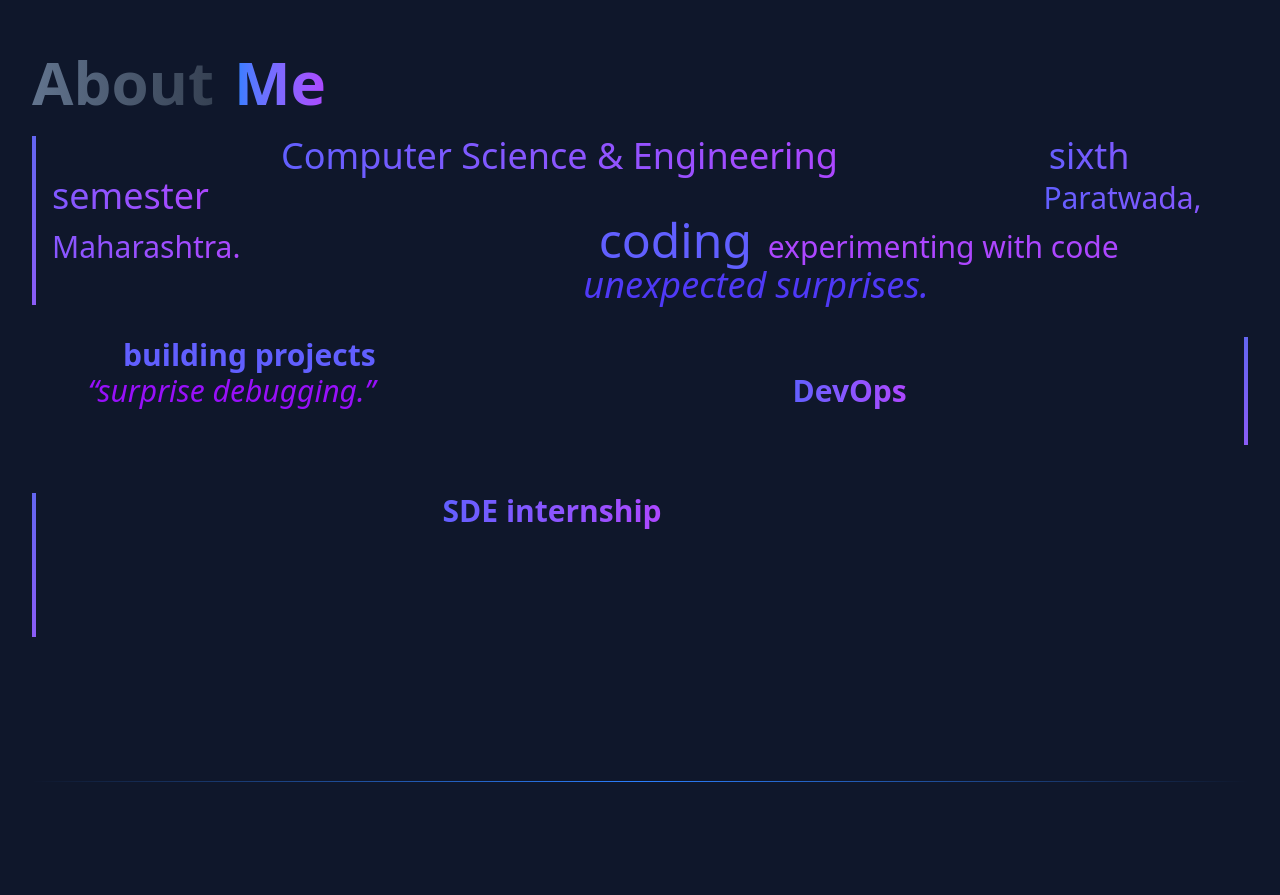
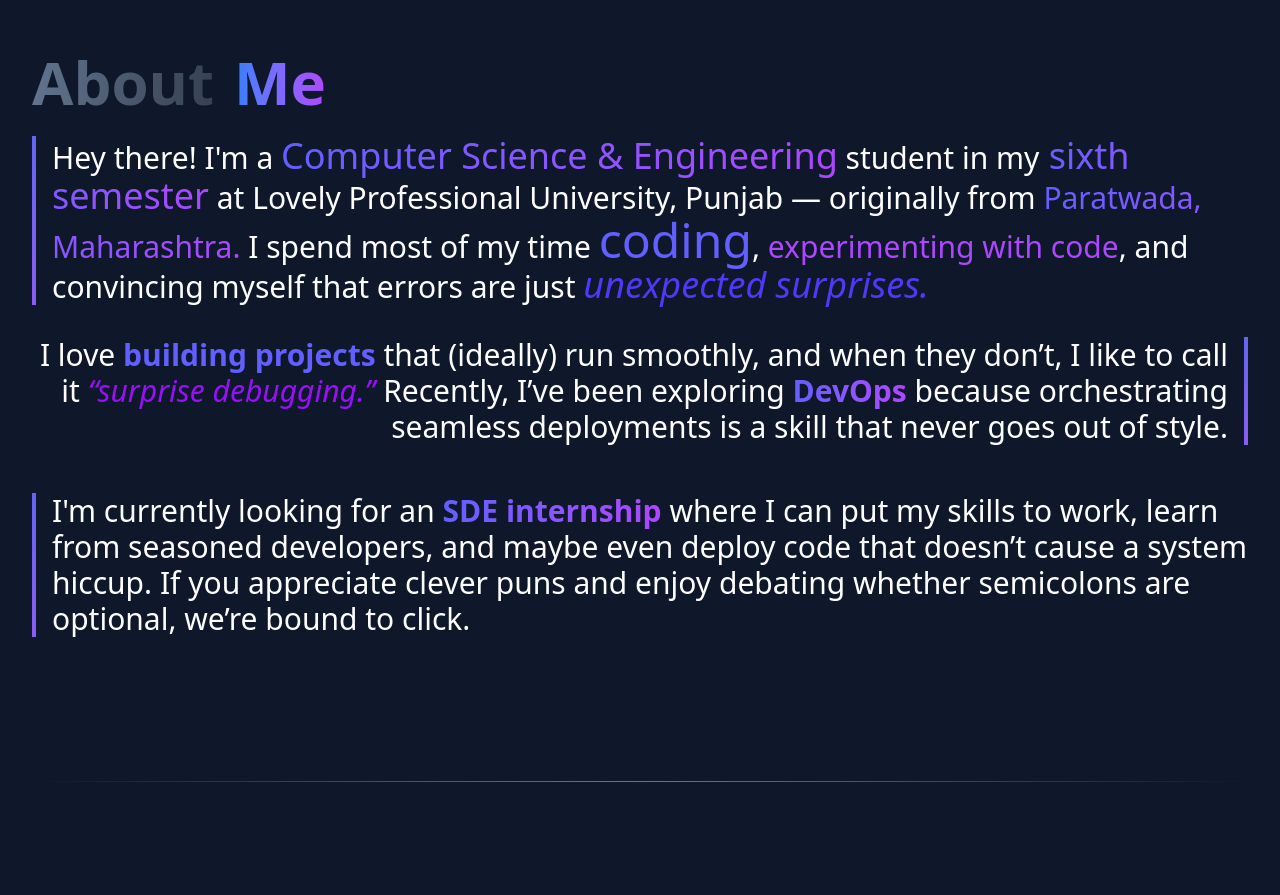
Before and after one commit to vedantlahane/portfolio, a React (Vite) app in the folder client/: page / in a window 1280 px wide. Shown: the part 1860-2755 px from the top of the page. Built offline with nearby package versions, Linux system fonts and the light colour scheme.

Commit message:
Remove gradient background from AboutSection intro for improved readability

```diff
--- a/client/src/components/home/AboutSection.jsx
+++ b/client/src/components/home/AboutSection.jsx
@@ -26,7 +26,7 @@
         </div>
 
         {/* Intro Section */}
-        <div className="font-normalva mb-8 space-y-5 text-3xl bg-gradient-to-br bg-clip-text from-blue-100 via-blue-300 to-gray-700 text-transparent">
+        <div className="font-normalva mb-8 space-y-5 text-3xl ">
           <p
             className="border-l-4 pl-4 mb-8"
             style={{
```
